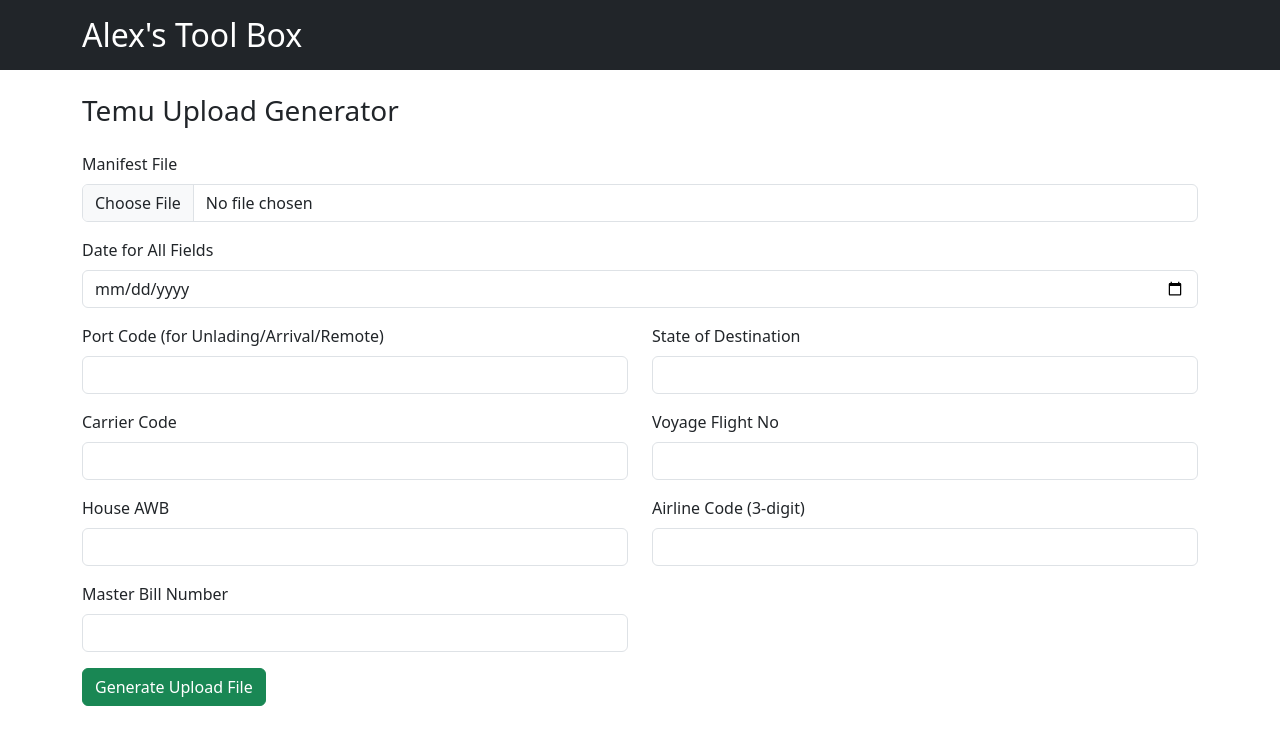
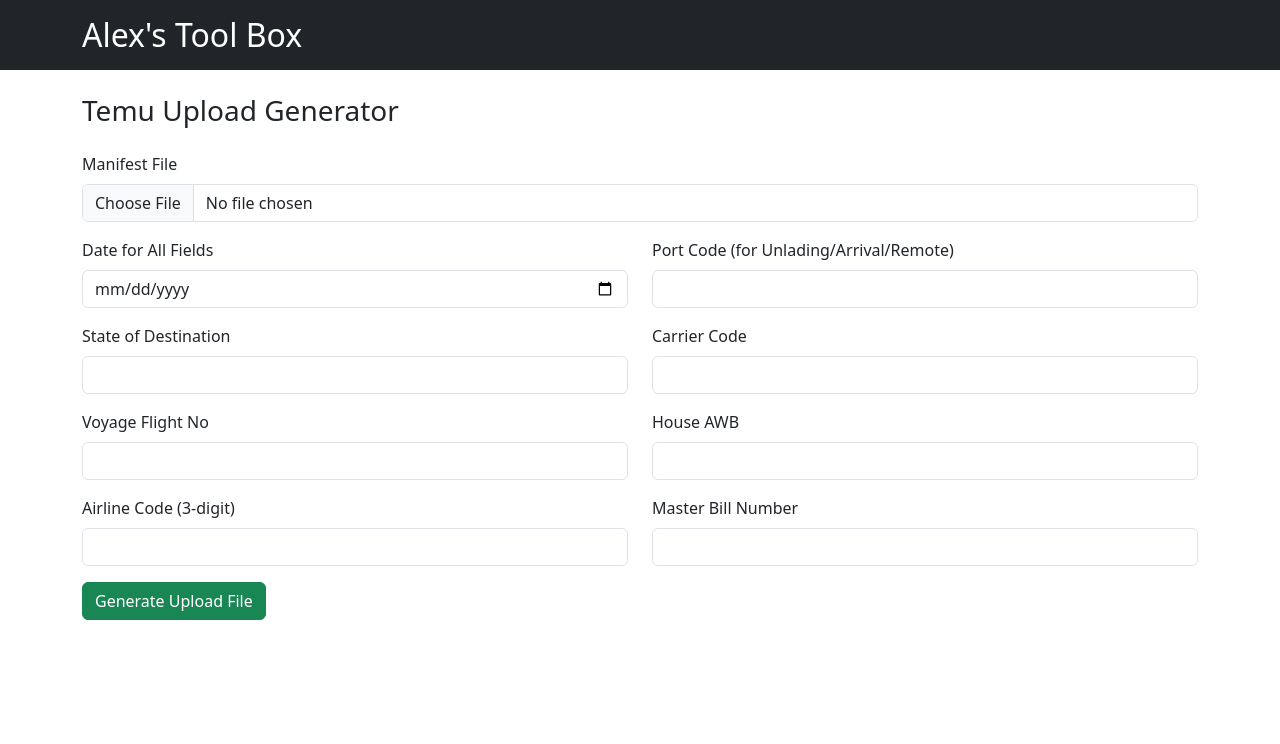
Before and after one commit to RunkaiJ/temu-client, a React (Vite) app: page / in a window 1280 px wide. Shown: the top 744 px of the page. Built offline with nearby package versions, Linux system fonts and the light colour scheme.

Commit message:
“Adjust the row"

```diff
--- a/src/pages/TemuUploadPage.jsx
+++ b/src/pages/TemuUploadPage.jsx
@@ -81,7 +81,8 @@
                 />
             </div>
 
-            <div className="mb-3">
+            <div className="row">
+                <div className="col-md-6 mb-3">
                     <label className="form-label">Date for All Fields</label>
                     <input
                         type="date"
@@ -91,19 +92,44 @@
                         onChange={handleInputChange}
                     />
                 </div>
+                <div className="col-md-6 mb-3">
+                    <label className="form-label">
+                        Port Code (for Unlading/Arrival/Remote)
+                    </label>
+                    <input
+                        type="text"
+                        className="form-control"
+                        name="portCode"
+                        value={form.portCode}
+                        onChange={handleInputChange}
+                    />
+                </div>
+            </div>
 
             <div className="row">
                 {[
-                    {
-                        name: "portCode",
-                        label: "Port Code (for Unlading/Arrival/Remote)",
-                    },
                     { name: "destinationState", label: "State of Destination" },
                     { name: "carrierCode", label: "Carrier Code" },
                     { name: "voyageFlightNo", label: "Voyage Flight No" },
                     { name: "houseAWB", label: "House AWB" },
-                    { name: "airlineCode", label: "Airline Code (3-digit)" }, // new
-                    { name: "masterBillNumber", label: "Master Bill Number" }, // new
+                ].map(({ name, label }) => (
+                    <div className="col-md-6 mb-3" key={name}>
+                        <label className="form-label">{label}</label>
+                        <input
+                            type="text"
+                            className="form-control"
+                            name={name}
+                            value={form[name]}
+                            onChange={handleInputChange}
+                        />
+                    </div>
+                ))}
+            </div>
+
+            <div className="row">
+                {[
+                    { name: "airlineCode", label: "Airline Code (3-digit)" },
+                    { name: "masterBillNumber", label: "Master Bill Number" },
                 ].map(({ name, label }) => (
                     <div className="col-md-6 mb-3" key={name}>
                         <label className="form-label">{label}</label>
```
Lines whose indentation alone changed are shown as unchanged.
